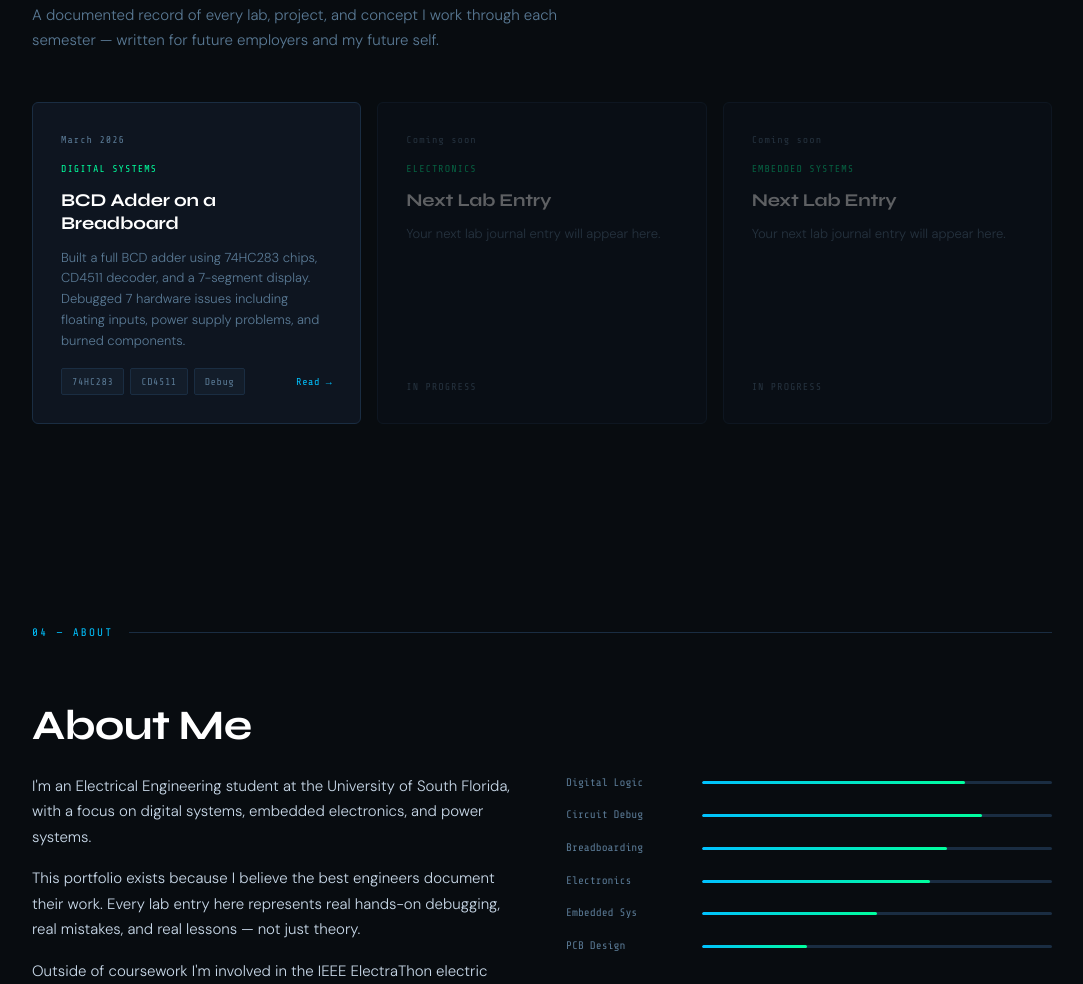
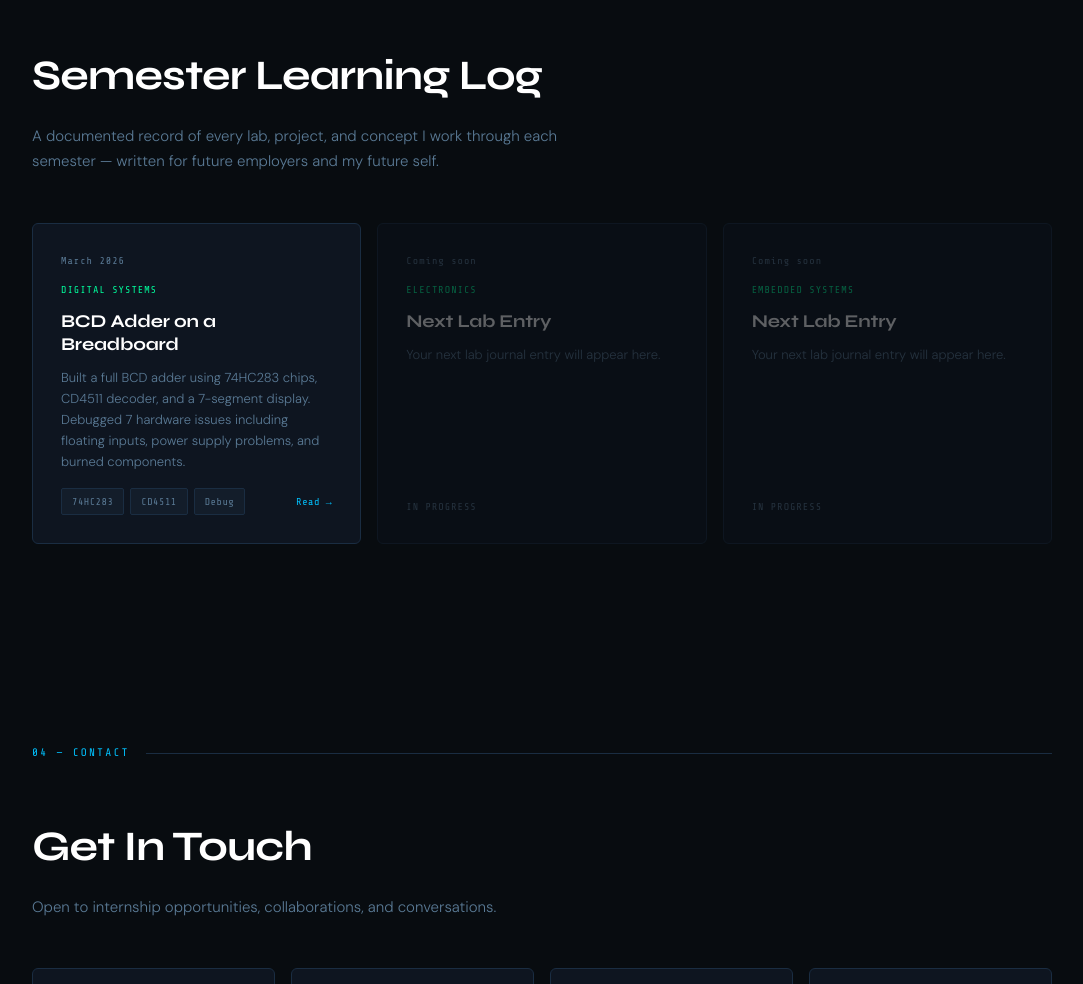
Before and after one commit to shibib-1/farhanshibib.github.io, a plain HTML site: page index.html in a window 1280 px wide. Shown: the part 1816-2800 px from the top of the page, without its empty margins (98-1181 px from the left). Drawn offline with nearby package versions, Linux system fonts and the light colour scheme.

Commit message:
Remove About section and update Contact header
Removed the About section and updated the Contact section header.

```diff
--- a/index.html
+++ b/index.html
@@ -117,6 +117,8 @@
   .hero-name-accent { color: transparent; -webkit-text-stroke: 1px var(--accent); }
   .hero-subtitle { font-family: var(--display); font-size: clamp(18px,3vw,28px); font-weight: 400; color: var(--text-dim); margin-bottom: 28px; animation: fadeUp 0.6s 0.2s ease both; }
   .hero-desc { font-size: 16px; color: var(--text); max-width: 520px; margin-bottom: 44px; animation: fadeUp 0.6s 0.25s ease both; }
+  .hero-about { max-width: 520px; margin-bottom: 44px; animation: fadeUp 0.6s 0.25s ease both; }
+  .hero-about p { font-size: 15px; color: var(--text); margin-bottom: 12px; line-height: 1.7; }
   .hero-cta { display: flex; gap: 16px; flex-wrap: wrap; animation: fadeUp 0.6s 0.3s ease both; }
   .btn { font-family: var(--mono); font-size: 12px; letter-spacing: 0.1em; text-transform: uppercase; padding: 14px 28px; border-radius: 3px; text-decoration: none; transition: all 0.2s; display: inline-flex; align-items: center; gap: 10px; }
   .btn-primary { background: var(--accent); color: #000; font-weight: 600; }
@@ -193,15 +195,6 @@
   .journal-card.soon { opacity: 0.35; pointer-events: none; }
   .soon-label { font-family: var(--mono); font-size: 10px; color: var(--text-dim); letter-spacing: 0.1em; }
 
-  /* ABOUT */
-  .about-grid { display: grid; grid-template-columns: 1fr 1fr; gap: 48px; align-items: start; }
-  .about-text p { font-size: 15px; color: var(--text); margin-bottom: 16px; }
-  .skills-list { display: flex; flex-direction: column; gap: 14px; }
-  .skill-row { display: flex; align-items: center; gap: 16px; }
-  .skill-name { font-family: var(--mono); font-size: 11px; color: var(--text-dim); width: 120px; flex-shrink: 0; }
-  .skill-bar { flex: 1; height: 3px; background: var(--border); border-radius: 2px; overflow: hidden; }
-  .skill-fill { height: 100%; background: linear-gradient(90deg, var(--accent), var(--accent2)); border-radius: 2px; }
-
   /* CONTACT */
   .contact-grid { display: grid; grid-template-columns: repeat(auto-fill, minmax(200px, 1fr)); gap: 16px; }
   .contact-card { background: var(--surface); border: 1px solid var(--border); border-radius: 6px; padding: 24px; text-decoration: none; color: inherit; transition: border-color 0.2s, transform 0.2s; display: flex; flex-direction: column; gap: 8px; }
@@ -222,7 +215,6 @@
     .section { padding: 80px 20px; }
     .hero-stats { gap: 24px; }
     .project-card { grid-template-columns: 1fr; }
-    .about-grid { grid-template-columns: 1fr; }
     footer { padding: 24px 20px; }
   }
 
@@ -240,7 +232,6 @@
   <ul class="nav-links">
     <li><a href="#projects">Projects</a></li>
     <li><a href="#journal">Journal</a></li>
-    <li><a href="#about">About</a></li>
     <li><a href="#contact">Contact</a></li>
   </ul>
 </nav>
@@ -255,11 +246,11 @@
     <div class="hero-eyebrow">Engineering Portfolio</div>
     <h1>Farhan<br/><span class="hero-name-accent">Shibib</span></h1>
     <p class="hero-subtitle">Electrical Engineering Student</p>
-    <p class="hero-desc">
-      Building circuits, writing firmware, and documenting everything I learn.
-      This portfolio is a live record of my engineering journey at the
-      University of South Florida — updated every semester.
-    </p>
+    <div class="hero-about">
+      <p>I'm an Electrical Engineering student at the University of South Florida, with a focus on digital systems, embedded electronics, and power systems.</p>
+      <p>This portfolio exists because I believe the best engineers document their work. Every lab entry here represents real hands-on debugging, real mistakes, and real lessons — not just theory.</p>
+      <p>Outside of coursework I'm involved in the IEEE ElectraThon electric vehicle project, working on battery systems and embedded telemetry.</p>
+    </div>
     <div class="hero-cta">
       <a href="#journal" class="btn btn-primary">View Lab Journal →</a>
       <a href="#projects" class="btn btn-secondary">Projects</a>
@@ -362,61 +353,19 @@
   </div>
 </section>
 
-<!-- ABOUT -->
-<section class="section" id="about">
-  <div class="section-header">
-    <span class="section-tag">04 — About</span>
-    <div class="section-line"></div>
-  </div>
-  <h2>About Me</h2>
-  <div class="about-grid">
-    <div class="about-text">
-      <p>I'm an Electrical Engineering student at the University of South Florida, with a focus on digital systems, embedded electronics, and power systems.</p>
-      <p>This portfolio exists because I believe the best engineers document their work. Every lab entry here represents real hands-on debugging, real mistakes, and real lessons — not just theory.</p>
-      <p>Outside of coursework I'm involved in the IEEE ElectraThon electric vehicle project, working on battery systems and embedded telemetry.</p>
-    </div>
-    <div class="skills-list">
-      <div class="skill-row">
-        <span class="skill-name">Digital Logic</span>
-        <div class="skill-bar"><div class="skill-fill" style="width:75%"></div></div>
-      </div>
-      <div class="skill-row">
-        <span class="skill-name">Circuit Debug</span>
-        <div class="skill-bar"><div class="skill-fill" style="width:80%"></div></div>
-      </div>
-      <div class="skill-row">
-        <span class="skill-name">Breadboarding</span>
-        <div class="skill-bar"><div class="skill-fill" style="width:70%"></div></div>
-      </div>
-      <div class="skill-row">
-        <span class="skill-name">Electronics</span>
-        <div class="skill-bar"><div class="skill-fill" style="width:65%"></div></div>
-      </div>
-      <div class="skill-row">
-        <span class="skill-name">Embedded Sys</span>
-        <div class="skill-bar"><div class="skill-fill" style="width:50%"></div></div>
-      </div>
-      <div class="skill-row">
-        <span class="skill-name">PCB Design</span>
-        <div class="skill-bar"><div class="skill-fill" style="width:30%"></div></div>
-      </div>
-    </div>
-  </div>
-</section>
-
 <!-- CONTACT -->
 <section class="section" id="contact">
   <div class="section-header">
-    <span class="section-tag">05 — Contact</span>
+    <span class="section-tag">04 — Contact</span>
     <div class="section-line"></div>
   </div>
   <h2>Get In Touch</h2>
   <p class="section-intro">Open to internship opportunities, collaborations, and conversations.</p>
   <div class="contact-grid">
-    <a href="mailto:shibib@usf.edu" class="contact-card">
+    <a href="/cdn-cgi/l/email-protection#2d5e45444f444f6d585e4b03484958" class="contact-card">
       <span class="contact-icon">✉️</span>
       <span class="contact-label">Email</span>
-      <span class="contact-value">shibib@usf.edu</span>
+      <span class="contact-value"><span class="__cf_email__" data-cfemail="40332829222922003533266e252435">[email&#160;protected]</span></span>
     </a>
     <a href="https://www.linkedin.com/in/farhan-shibib-665a45368/" target="_blank" class="contact-card">
       <span class="contact-icon">💼</span>
@@ -437,9 +386,4 @@
 </section>
 
 <footer>
-  <span class="footer-text">© 2026 Farhan Shibib — EE Portfolio</span>
-  <span class="footer-text">Built with HTML/CSS — Hosted on GitHub Pages</span>
-</footer>
-
-</body>
-</html>
+  <span class="footer-text">© 2026 Farhan Shibib — EE P
```
